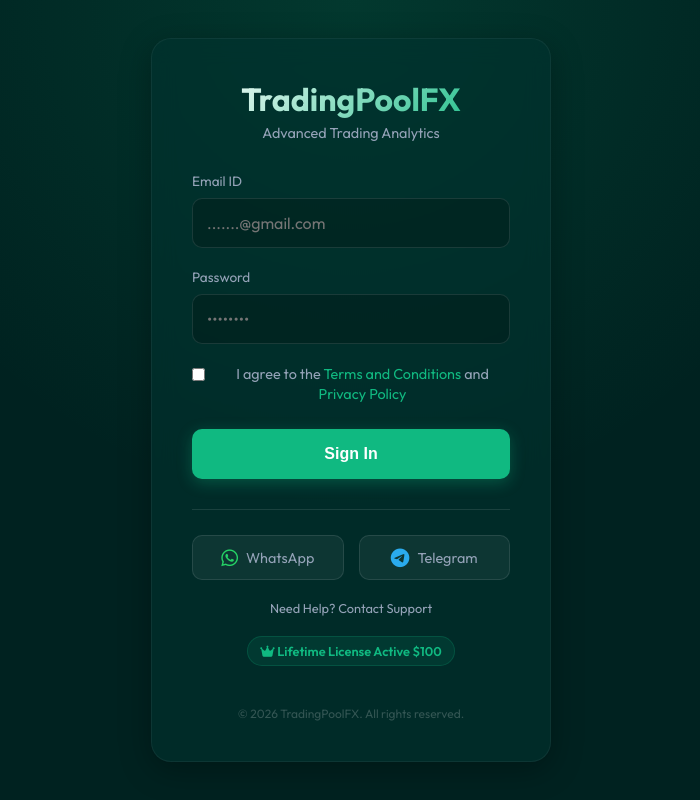
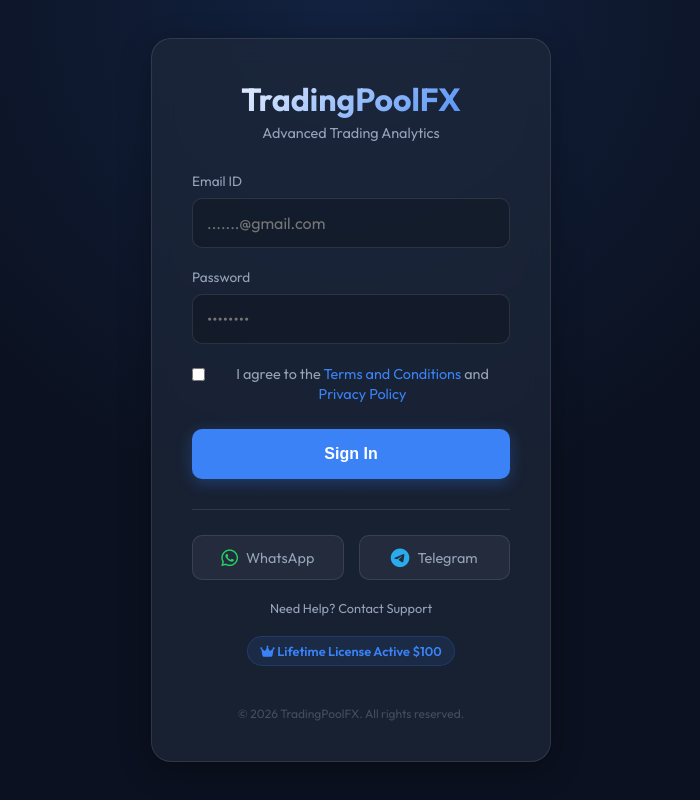
Before and after one commit to 3lijax/piol, a plain HTML site: page index.html in a window 1280 px wide. Shown: the whole page, without its empty margins (289-989 px from the left). Drawn offline with Linux system fonts and the light colour scheme.

Commit message:
design 2

```diff
--- a/index.html
+++ b/index.html
@@ -15,13 +15,13 @@
 
     <style>
         :root {
-            --bg-dark: #002220;
-            --bg-card: #01322f;
-            --primary: #10b981;
-            --text-main: #ffffff;
+            --bg-dark: #0b1120;
+            --bg-card: #1e293b;
+            --primary: #3b82f6;
+            --text-main: #f8fafc;
             --text-muted: #94a3b8;
             --font-main: 'Outfit', sans-serif;
-            --glass-border: 1px solid rgba(255, 255, 255, 0.05);
+            --glass-border: 1px solid rgba(255, 255, 255, 0.1);
         }
 
         * {
@@ -39,11 +39,11 @@
             align-items: center;
             justify-content: center;
             padding: 20px;
-            background-image: radial-gradient(circle at 50% 0%, rgba(16, 185, 129, 0.15) 0%, transparent 50%);
+            background-image: radial-gradient(circle at 50% 0%, rgba(59, 130, 246, 0.15) 0%, transparent 50%);
         }
 
         .login-card {
-            background: rgba(1, 50, 47, 0.6);
+            background: rgba(30, 41, 59, 0.7);
             backdrop-filter: blur(12px);
             border: var(--glass-border);
             padding: 40px;
@@ -58,7 +58,7 @@
             font-size: 2rem;
             font-weight: 700;
             margin-bottom: 5px;
-            background: linear-gradient(135deg, #fff, #10b981);
+            background: linear-gradient(135deg, #fff, #3b82f6);
             background-clip: text;
             -webkit-background-clip: text;
             -webkit-text-fill-color: transparent;
@@ -72,14 +72,14 @@
 
         .license-badge {
             display: inline-block;
-            background: rgba(16, 185, 129, 0.1);
+            background: rgba(59, 130, 246, 0.1);
             color: var(--primary);
             padding: 6px 12px;
             border-radius: 20px;
             font-size: 0.8rem;
             font-weight: 600;
             margin-bottom: 30px;
-            border: 1px solid rgba(16, 185, 129, 0.2);
+            border: 1px solid rgba(59, 130, 246, 0.2);
         }
 
         .form-group {
@@ -133,7 +133,7 @@
             font-weight: 600;
             cursor: pointer;
             transition: transform 0.2s;
-            box-shadow: 0 4px 15px rgba(16, 185, 129, 0.3);
+            box-shadow: 0 4px 15px rgba(59, 130, 246, 0.3);
         }
 
         .btn-login:active {
--- a/style.css
+++ b/style.css
@@ -1,28 +1,30 @@
 /* Professional Trading Theme - Mobile First Redesign */
 :root {
-    /* Base Colors - Deep Green/Teal Theme */
-    --bg-dark: #002220;
-    /* Very dark green/slate */
-    --bg-card: #01322f;
-    /* Slightly lighter card bg */
-    --bg-input: #0f403d;
-    /* Input background */
+    /* Base Colors - Deep Navy Professional Theme */
+    --bg-dark: #0b1120;
+    /* Dark Navy */
+    --bg-card: #1e293b;
+    /* Slate 800 */
+    --bg-input: #334155;
+    /* Slate 700 */
 
     /* Branding */
-    --primary: #10b981;
-    /* Emerald Green */
-    --primary-hover: #059669;
-    --primary-glow: rgba(16, 185, 129, 0.4);
+    --primary: #3b82f6;
+    /* Royal Blue */
+    --primary-hover: #2563eb;
+    --primary-glow: rgba(59, 130, 246, 0.4);
 
     --accent-red: #ef4444;
     /* Stop/Crash */
     --accent-gold: #f59e0b;
     /* Attention */
-    --text-main: #ffffff;
+    --text-main: #f8fafc;
+    /* Slate 50 */
     --text-muted: #94a3b8;
+    /* Slate 400 */
 
     /* Effects */
-    --glass-border: 1px solid rgba(255, 255, 255, 0.05);
+    --glass-border: 1px solid rgba(255, 255, 255, 0.1);
     --radius: 12px;
     --font-main: 'Outfit', sans-serif;
     --shadow: 0 4px 6px -1px rgba(0, 0, 0, 0.1), 0 2px 4px -1px rgba(0, 0, 0, 0.06);
@@ -523,9 +525,11 @@
     font-size: 0.8rem;
     color: var(--text-muted);
 }
+
 /* --- Modal Styles --- */
 .modal-backdrop {
-    display: none; /* Hidden by default */
+    display: none;
+    /* Hidden by default */
     position: fixed;
     top: 0;
     left: 0;
@@ -613,7 +617,8 @@
     margin-top: 0;
 }
 
-.modal-body p, .modal-body ul {
+.modal-body p,
+.modal-body ul {
     margin-bottom: 15px;
 }
 
```
Also changed, not shown: script.js (+5 -5 lines).
